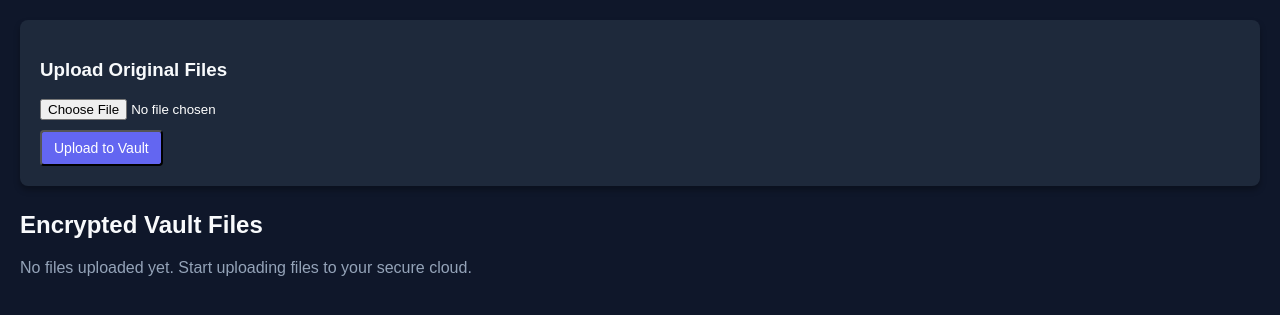
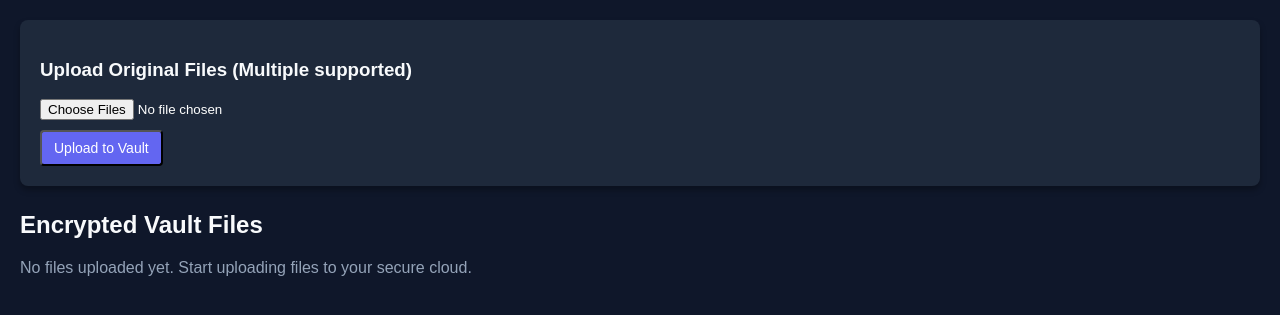
Before and after one commit to albashar12/-your-own-storage, a Flask app: page /dashboard in a window 1280 px wide. Shown: the part 116-431 px from the top of the page. Run offline with Flask 3, Linux system fonts and the light colour scheme; the visitor is signed in with stand-in values (Sample User, id 1); data that the repository does not hold is empty.

Commit message:
Update dashboard.html

```diff
--- a/templates/dashboard.html
+++ b/templates/dashboard.html
@@ -73,11 +73,12 @@
         </div>
     </div>
 
-    <!-- Upload Section -->
+    <!-- Upload Section with Multiple Files Support -->
     <div class="upload-box">
-        <h3>Upload Original Files</h3>
+        <h3>Upload Original Files (Multiple supported)</h3>
         <form action="{{ url_for('dashboard') }}" method="POST" enctype="multipart/form-data">
-            <input type="file" name="file" required style="margin-bottom: 10px; display: block; color: white;">
+            <!-- multiple attribute added here -->
+            <input type="file" name="file" multiple required style="margin-bottom: 10px; display: block; color: white;">
             <button type="submit" class="btn" style="background: #6366f1;">Upload to Vault</button>
         </form>
     </div>
```
